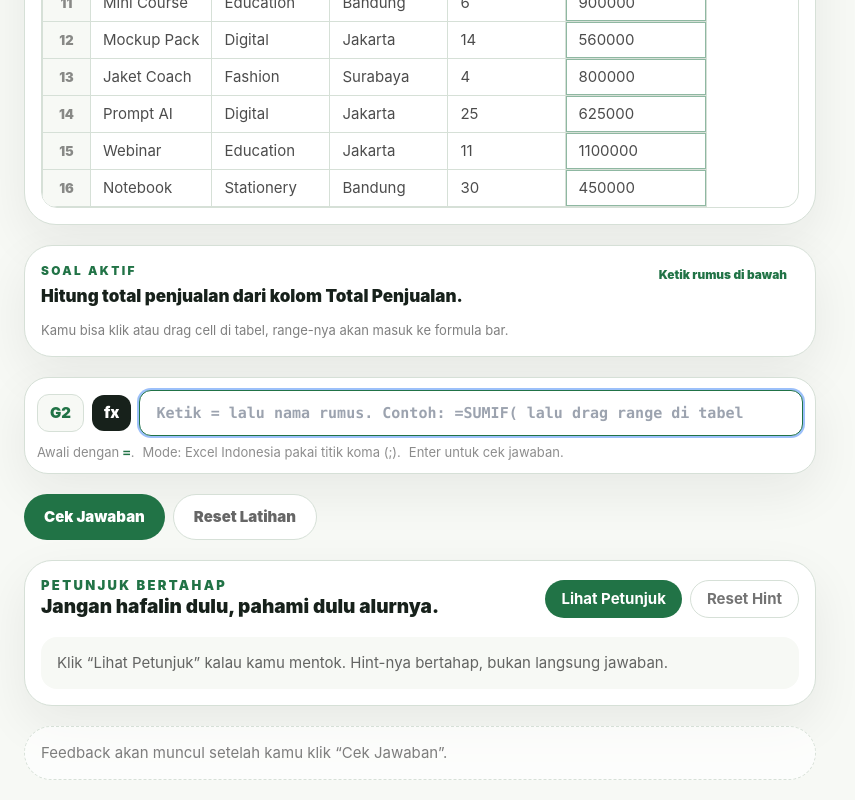
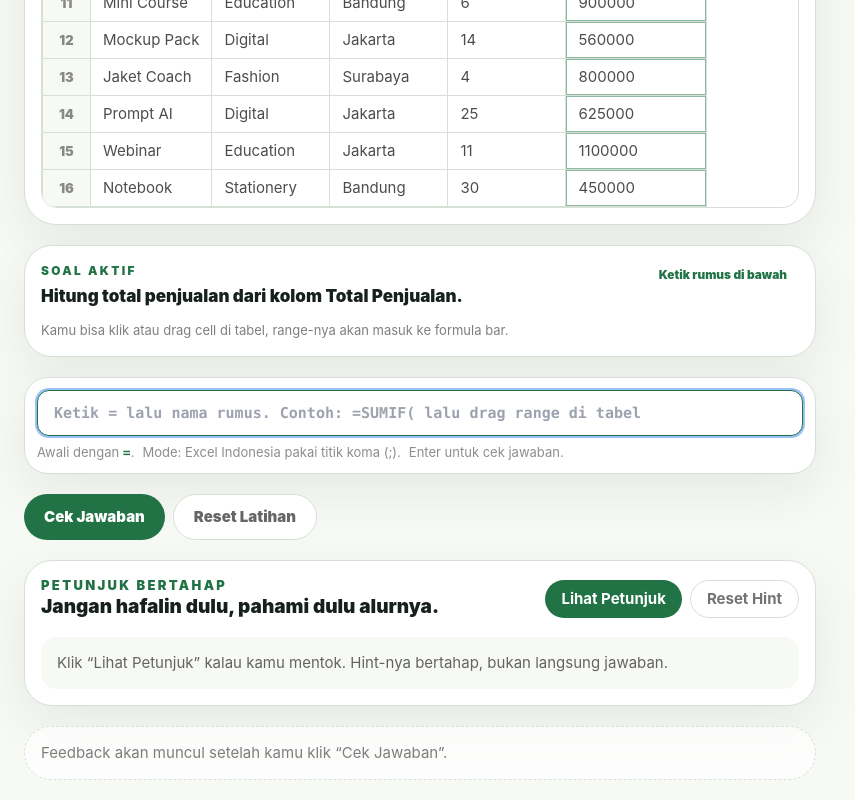
Before and after one commit to NexaPixelStudio/multipotentiality.id, a React (Vite) app: page / in a window 1280 px wide. Shown: the part 1522-2322 px from the top of the page, without its empty margins (0-855 px from the left). Built offline with nearby package versions, Linux system fonts and the light colour scheme.

Commit message:
Add files via upload

```diff
--- a/src/App.jsx
+++ b/src/App.jsx
@@ -27,6 +27,8 @@ export default function App() {
   const [formulaInputActive, setFormulaInputActive] = useState(false);
   const [formulaFocusTick, setFormulaFocusTick] = useState(0);
   const [lastRangeInsertion, setLastRangeInsertion] = useState(null);
+  const [lookupValue, setLookupValue] = useState('');
+  const [selectionTarget, setSelectionTarget] = useState('formula');
   const [mobileSidebarOpen, setMobileSidebarOpen] = useState(false);
 
   const selectedFormula = useMemo(() => {
@@ -41,6 +43,20 @@ export default function App() {
   }, [selectedFormula, curatedExercise]);
 
   const table = isGeneric ? genericTheoryTable : sharedExerciseTables[exercise?.tableKey] || genericTheoryTable;
+  const needsLookupHelper = useMemo(() => {
+    const name = selectedFormula?.name?.toUpperCase() || '';
+    const id = selectedFormula?.id || '';
+    return [
+      'VLOOKUP',
+      'HLOOKUP',
+      'XLOOKUP',
+      'LOOKUP',
+      'MATCH',
+      'XMATCH',
+      'INDEX MATCH'
+    ].includes(name) || ['vlookup', 'hlookup', 'xlookup', 'lookup', 'match', 'xmatch', 'index-match'].includes(id);
+  }, [selectedFormula]);
+
 
   const formulaOptions = useMemo(() => {
     const selected = selectedFormula ? [selectedFormula] : [];
@@ -98,7 +114,16 @@ export default function App() {
     setSelectedRange(null);
     setFormulaCursor(0);
     setLastRangeInsertion(null);
+    setLookupValue('');
+    setSelectionTarget('formula');
   }, [selectedFormula?.id]);
+
+  useEffect(() => {
+    if (!needsLookupHelper) {
+      setLookupValue('');
+      if (selectionTarget === 'lookup') setSelectionTarget('formula');
+    }
+  }, [needsLookupHelper, selectionTarget]);
 
   const updatePreference = (key, value) => {
     setProgressState((prev) => setPreference(prev, key, value));
@@ -132,6 +157,12 @@ export default function App() {
   };
 
   const insertRangeIntoFormula = (rangeRef) => {
+    if (needsLookupHelper && selectionTarget === 'lookup') {
+      setLookupValue(rangeRef);
+      setFeedback(null);
+      return;
+    }
+
     const current = answer || '';
     const trimmed = current.trimStart();
 
@@ -173,6 +204,8 @@ export default function App() {
     setSelectedRange(null);
     setFormulaCursor(0);
     setLastRangeInsertion(null);
+    setLookupValue('');
+    setSelectionTarget('formula');
   };
 
   const handleResetAll = () => {
@@ -186,6 +219,8 @@ export default function App() {
     setSelectedRange(null);
     setFormulaCursor(0);
     setLastRangeInsertion(null);
+    setLookupValue('');
+    setSelectionTarget('formula');
   };
 
   const handleNextFormula = () => {
@@ -289,7 +324,6 @@ export default function App() {
           </section>
 
           <FormulaBar
-            activeCell={activeCell}
             selectedRange={selectedRange}
             value={answer}
             onChange={handleAnswerChange}
@@ -297,10 +331,18 @@ export default function App() {
             separatorMode={progressState.separatorMode}
             formulaOptions={formulaOptions}
             onCursorChange={setFormulaCursor}
-            onFocusChange={setFormulaInputActive}
+            onFocusChange={(isActive) => {
+              setFormulaInputActive(isActive);
+              if (isActive) setSelectionTarget('formula');
+            }}
             cursorPosition={formulaCursor}
             focusTick={formulaFocusTick}
             formulaResult={formulaResult}
+            showLookupValue={needsLookupHelper}
+            lookupValue={lookupValue}
+            onLookupValueChange={setLookupValue}
+            selectionTarget={selectionTarget}
+            onSelectionTargetChange={setSelectionTarget}
           />
 
           <div className="flex flex-wrap gap-2">
--- a/src/components/FormulaBar.jsx
+++ b/src/components/FormulaBar.jsx
@@ -137,8 +137,26 @@ function SignatureTooltip({ signature }) {
   );
 }
 
+function LookupValueSlot({ value, active, onActivate, onChange }) {
+  return (
+    <label className="w-full sm:w-[220px]">
+      <span className="mb-1 block text-[10px] font-black uppercase tracking-[0.18em] text-black/40 dark:text-white/40">Lookup value</span>
+      <input
+        value={value}
+        onChange={(event) => onChange?.(event.target.value)}
+        onFocus={onActivate}
+        onClick={onActivate}
+        placeholder="klik cell, contoh A2"
+        spellCheck="false"
+        autoComplete="off"
+        className={`min-h-[46px] w-full rounded-xl border px-3 py-2 font-mono text-sm font-black outline-none transition ${active ? 'border-coach-green bg-white text-coach-green ring-2 ring-coach-green/15 dark:bg-black/30 dark:text-emerald-200' : 'border-coach-line bg-coach-beige text-black/55 hover:border-coach-green/45 dark:border-white/10 dark:bg-black/20 dark:text-white/70'}`}
+        aria-label="Lookup value"
+      />
+    </label>
+  );
+}
+
 export default function FormulaBar({
-  activeCell,
   selectedRange,
   value,
   onChange,
@@ -149,7 +167,12 @@ export default function FormulaBar({
   onFocusChange,
   cursorPosition = 0,
   focusTick = 0,
-  formulaResult = null
+  formulaResult = null,
+  showLookupValue = false,
+  lookupValue = '',
+  onLookupValueChange,
+  selectionTarget = 'formula',
+  onSelectionTargetChange
 }) {
   const inputRef = useRef(null);
   const [open, setOpen] = useState(false);
@@ -261,13 +284,21 @@ export default function FormulaBar({
 
   return (
     <div className="rounded-[1.5rem] border border-coach-line bg-white p-3 shadow-soft dark:border-white/10 dark:bg-white/[0.055]">
-      <div className="flex flex-col gap-2 sm:flex-row sm:items-center">
-        <div className="flex items-center gap-2">
-          <div className="rounded-xl border border-coach-line bg-coach-beige px-3 py-2 text-sm font-black text-coach-green dark:border-white/10 dark:bg-black/20 dark:text-emerald-200">
-            {activeCell || 'A1'}
-          </div>
-          <div className="rounded-xl bg-coach-ink px-3 py-2 text-sm font-black text-white dark:bg-white dark:text-coach-ink">fx</div>
-        </div>
+      <div className="flex flex-col gap-2 sm:flex-row sm:items-start">
+        {showLookupValue && (
+          <LookupValueSlot
+            value={lookupValue}
+            active={selectionTarget === 'lookup'}
+            onActivate={() => {
+              onSelectionTargetChange?.('lookup');
+              onFocusChange?.(false);
+            }}
+            onChange={(nextValue) => {
+              onLookupValueChange?.(nextValue);
+              onSelectionTargetChange?.('lookup');
+            }}
+          />
+        )}
 
         <div className="relative flex-1">
           <input
@@ -277,10 +308,14 @@ export default function FormulaBar({
               onChange(event.target.value);
               reportCursor(event.target);
             }}
-            onClick={(event) => reportCursor(event.target)}
+            onClick={(event) => {
+              onSelectionTargetChange?.('formula');
+              reportCursor(event.target);
+            }}
             onKeyUp={(event) => reportCursor(event.target)}
             onSelect={(event) => reportCursor(event.target)}
             onFocus={(event) => {
+              onSelectionTargetChange?.('formula');
               onFocusChange?.(true);
               reportCursor(event.target);
             }}
@@ -344,6 +379,11 @@ export default function FormulaBar({
         <span>Awali dengan <span className="font-mono font-black text-coach-green dark:text-emerald-200">=</span>.</span>
         <span>Mode: {separatorMode === 'id' ? 'Excel Indonesia pakai titik koma (;)' : 'Excel English pakai koma (,)' }.</span>
         <span>Enter untuk cek jawaban.</span>
+        {showLookupValue && (
+          <span className="rounded-full bg-coach-greenSoft px-2 py-1 font-black text-coach-green dark:bg-emerald-400/10 dark:text-emerald-200">
+            {selectionTarget === 'lookup' ? 'Klik cell di tabel untuk isi Lookup value' : 'Klik formula bar untuk masukin range ke rumus'}
+          </span>
+        )}
         {activeSignature && (
           <span className="rounded-full bg-coach-greenSoft px-2 py-1 font-mono font-black text-coach-green dark:bg-emerald-400/10 dark:text-emerald-200">
             Argumen aktif: {activeSignature.args[Math.min(activeSignature.argIndex, activeSignature.args.length - 1)]}
```
